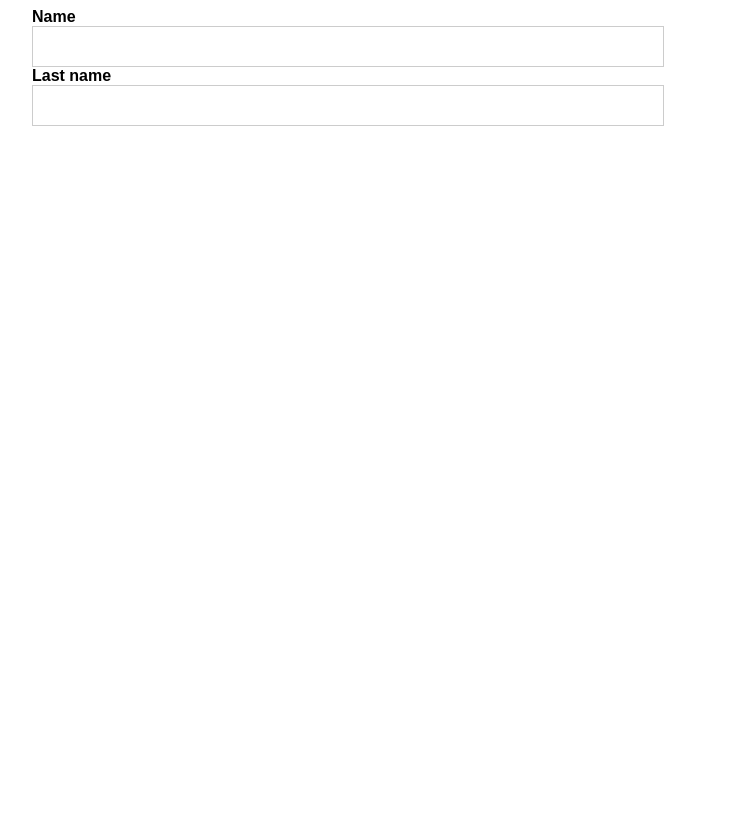
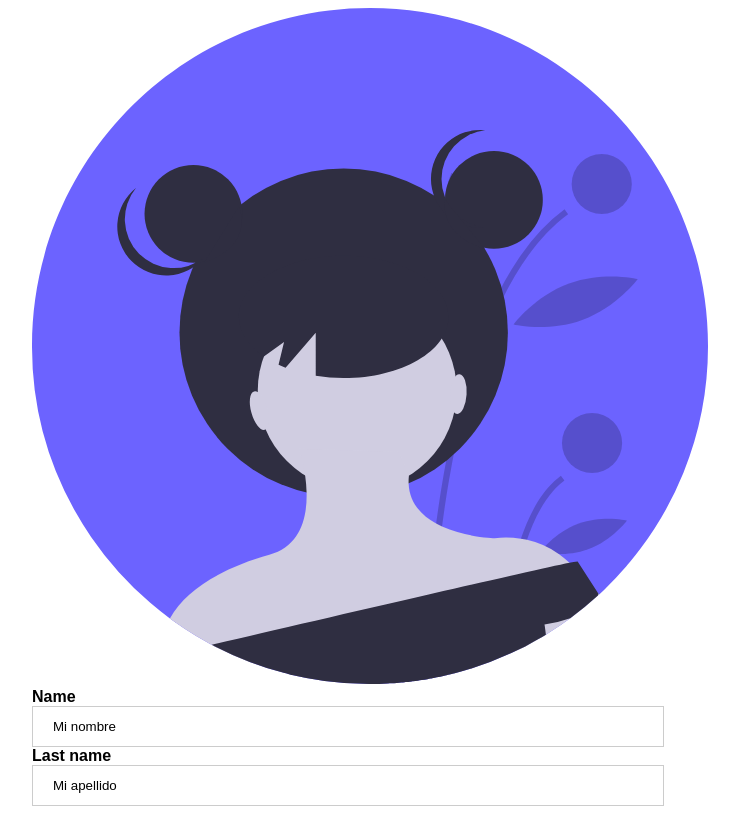
Before and after one commit to conchaasensio/bootcamp-js-laboratotio, a plain HTML site: page modulo-1/index.html in a window 1280 px wide. Shown: the whole page, without its empty margins (292-1031 px from the left). Drawn offline with Linux system fonts and the light colour scheme.

Commit message:
Add avatar and js file

```diff
--- a/modulo-1/index.html
+++ b/modulo-1/index.html
@@ -9,7 +9,9 @@
   </head>
   <body>
     <div class="container">
-      <div class="img"></div>
+      <div class="img">
+        <img src="./img/avatar.svg" alt="avatar" />
+      </div>
       <div class="data">
         <label for="name"><b>Name</b></label>
         <input type="text" name="name" id="name" />
@@ -18,5 +20,6 @@
         <input type="text" name="lastName" id="lastName" />
       </div>
     </div>
+    <script src="./js/demo.js"></script>
   </body>
 </html>
--- /dev/null
+++ b/modulo-1/js/demo.js
@@ -0,0 +1,2 @@
+document.getElementById('name').value = 'Mi nombre';
+document.getElementById('lastName').value = 'Mi apellido';
```
Also changed, not shown: modulo-1/img/avatar.svg (added).
